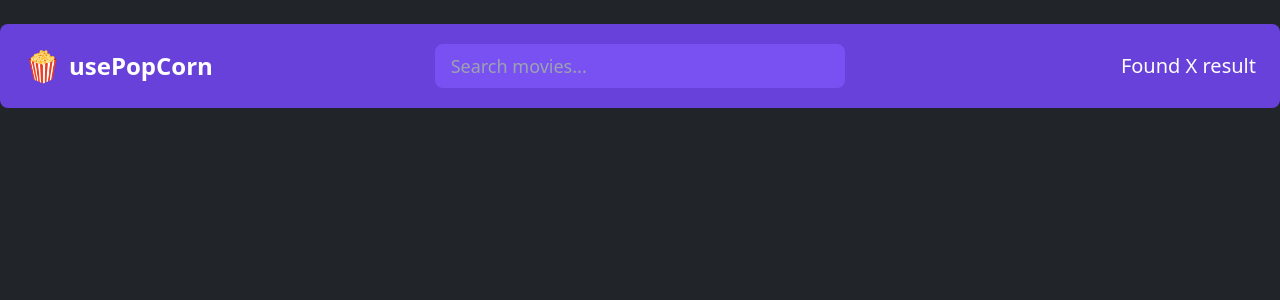
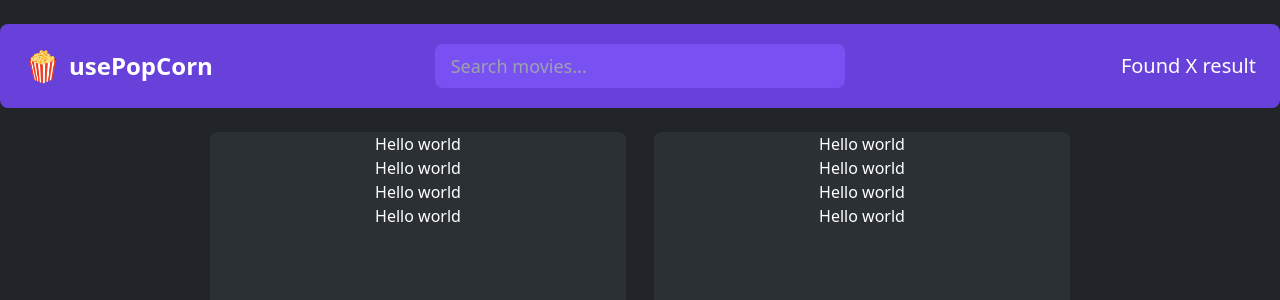
Before and after one commit to mirwais-sanaie/usePopCorn-app, a React (Create React App) app: page / in a window 1280 px wide. Shown: the top 300 px of the page. Built offline with nearby package versions, Linux system fonts and the light colour scheme.

Commit message:
two main boxes added to project.

```diff
--- a/src/components/App.css
+++ b/src/components/App.css
@@ -0,0 +1,11 @@
+.main {
+  height: calc(100vh - 10.4rem);
+  display: flex;
+  justify-content: center;
+}
+.box {
+  background-color: #2b3035;
+  overflow-y: scroll;
+  border-radius: 8px;
+  max-height: 100%;
+}
--- a/src/components/App.jsx
+++ b/src/components/App.jsx
@@ -1,9 +1,16 @@
+import MovieList from "./bodyCom/MovieList";
+import WatchList from "./bodyCom/WatchList";
 import Navbar from "./NavBarCom/Navbar";
+import "./App.css";
 
 function App() {
   return (
     <div>
       <Navbar />
+      <div className="main flex flex-col lg:flex-row lg:justify-center mx-3 mt-9 lg:mx-0 lg:mt-0 lg:space-x-7 space-y-7 lg:space-y-0 text-center ">
+        <MovieList />
+        <WatchList />
+      </div>
     </div>
   );
 }
--- /dev/null
+++ b/src/components/bodyCom/MovieList.jsx
@@ -0,0 +1,14 @@
+function MovieList() {
+  return (
+    <div className="box lg:w-[26rem] h-full">
+      <ul>
+        <li>Hello world</li>
+        <li>Hello world</li>
+        <li>Hello world</li>
+        <li>Hello world</li>
+      </ul>
+    </div>
+  );
+}
+
+export default MovieList;
--- /dev/null
+++ b/src/components/bodyCom/WatchList.jsx
@@ -0,0 +1,14 @@
+function WatchList() {
+  return (
+    <div className="box lg:w-[26rem] h-full">
+      <ul>
+        <li>Hello world</li>
+        <li>Hello world</li>
+        <li>Hello world</li>
+        <li>Hello world</li>
+      </ul>
+    </div>
+  );
+}
+
+export default WatchList;
```
